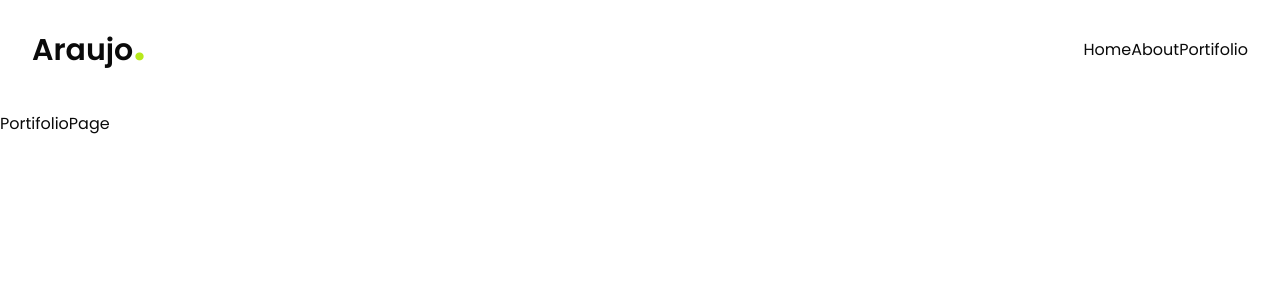
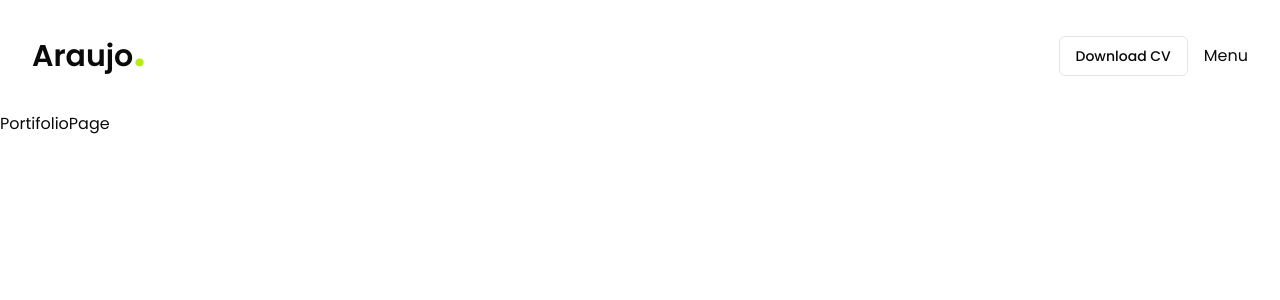
Before and after one commit to araujoerick/portifolio, a Next.js app: page /portifolio in a window 1280 px wide. Shown: the top 300 px of the page. Built offline with nearby package versions, Linux system fonts and the light colour scheme.

Commit message:
✨ feat: add initial overlay menu

```diff
--- a/app/_components/header.tsx
+++ b/app/_components/header.tsx
@@ -1,17 +1,17 @@
-import Link from "next/link";
+import Menu from "./menu";
+import { Button } from "./ui/button";
 
 const Header = () => {
   return (
     <header className="container fixed left-1/2 top-0 z-20 -translate-x-1/2">
-      <div className="flex items-center justify-between gap-4 py-8">
+      <div className="flex items-center justify-between gap-4 py-9">
         <span className="text-3xl font-bold">
           Araujo<span className="text-5xl leading-3 text-pear-600">.</span>
         </span>
-        <nav>
-          <Link href="/">Home</Link>
-          <Link href="/about">About</Link>
-          <Link href="/portifolio">Portifolio</Link>
-        </nav>
+        <div className="flex items-center gap-4">
+          <Button variant="outline">Download CV</Button>
+          <Menu />
+        </div>
       </div>
     </header>
   );
--- /dev/null
+++ b/app/_components/menu.tsx
@@ -0,0 +1,58 @@
+"use client";
+
+import Link from "next/link";
+import { useRef, useState } from "react";
+
+import { Button } from "./ui/button";
+
+const menuLinks = [
+  { path: "/", label: "Home" },
+  { path: "/about", label: "About" },
+  { path: "/portifolio", label: "Portifolio" },
+];
+
+const Menu = () => {
+  const containerRef = useRef<HTMLDivElement>(null);
+  const [isMenuOpen, setIsMenuOpen] = useState(false);
+
+  const toggleMenu = () => {
+    setIsMenuOpen(!isMenuOpen);
+    console.log(isMenuOpen);
+  };
+
+  console.log(containerRef.current);
+
+  return (
+    <div ref={containerRef} className="">
+      <p onClick={toggleMenu}>Menu</p>
+
+      <div className={isMenuOpen ? "" : "hidden"}>
+        <div className="menu-clip-pat fixed left-0 top-0 z-50 h-screen w-screen bg-pear-700 px-8">
+          <div className="flex items-center justify-between gap-4 py-9">
+            <span className="text-3xl font-bold">
+              Araujo<span className="text-5xl leading-3 text-pear-600">.</span>
+            </span>
+            <div className="flex items-center gap-4">
+              <div className="flex items-center gap-4">
+                <Button variant="outline">Download CV</Button>
+              </div>
+              <div onClick={toggleMenu} className="cursor-pointer">
+                <p>CLOSE</p>
+              </div>
+            </div>
+          </div>
+
+          <div className="text-neutral-900">
+            {menuLinks.map((link) => (
+              <div key={link.path}>
+                <Link href={link.path}>{link.label}</Link>
+              </div>
+            ))}
+          </div>
+        </div>
+      </div>
+    </div>
+  );
+};
+
+export default Menu;
--- a/app/globals.css
+++ b/app/globals.css
@@ -5,6 +5,11 @@
 .container {
   @apply mx-auto w-full max-w-[1444px] px-8;
 }
+
+.menu-clip-path {
+  clip-path: polygon(0% 0%, 100% 0%, 100% 0%, 0% 0%);
+}
+
 @layer base {
   :root {
     --background: 0 0% 100%;
```
